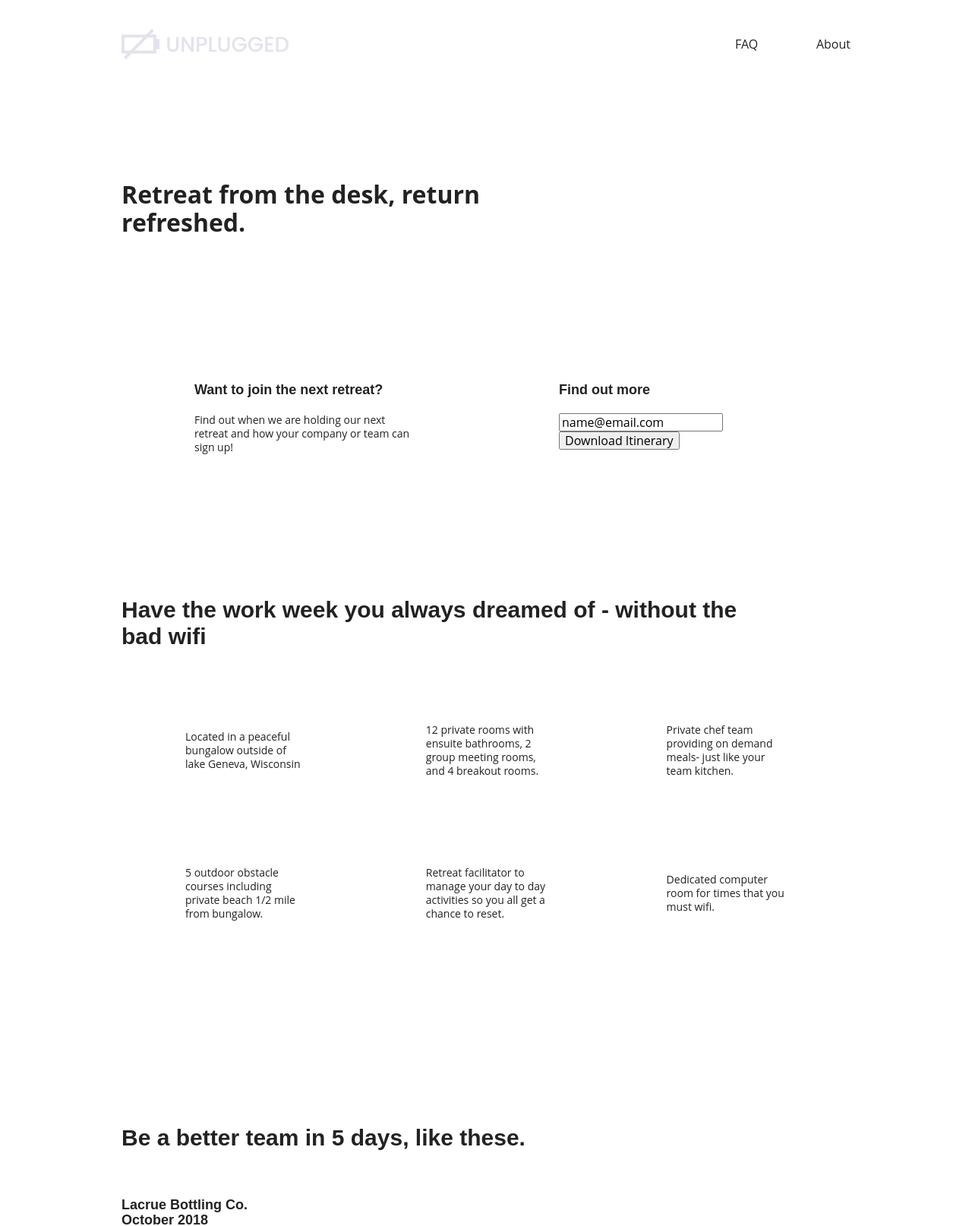
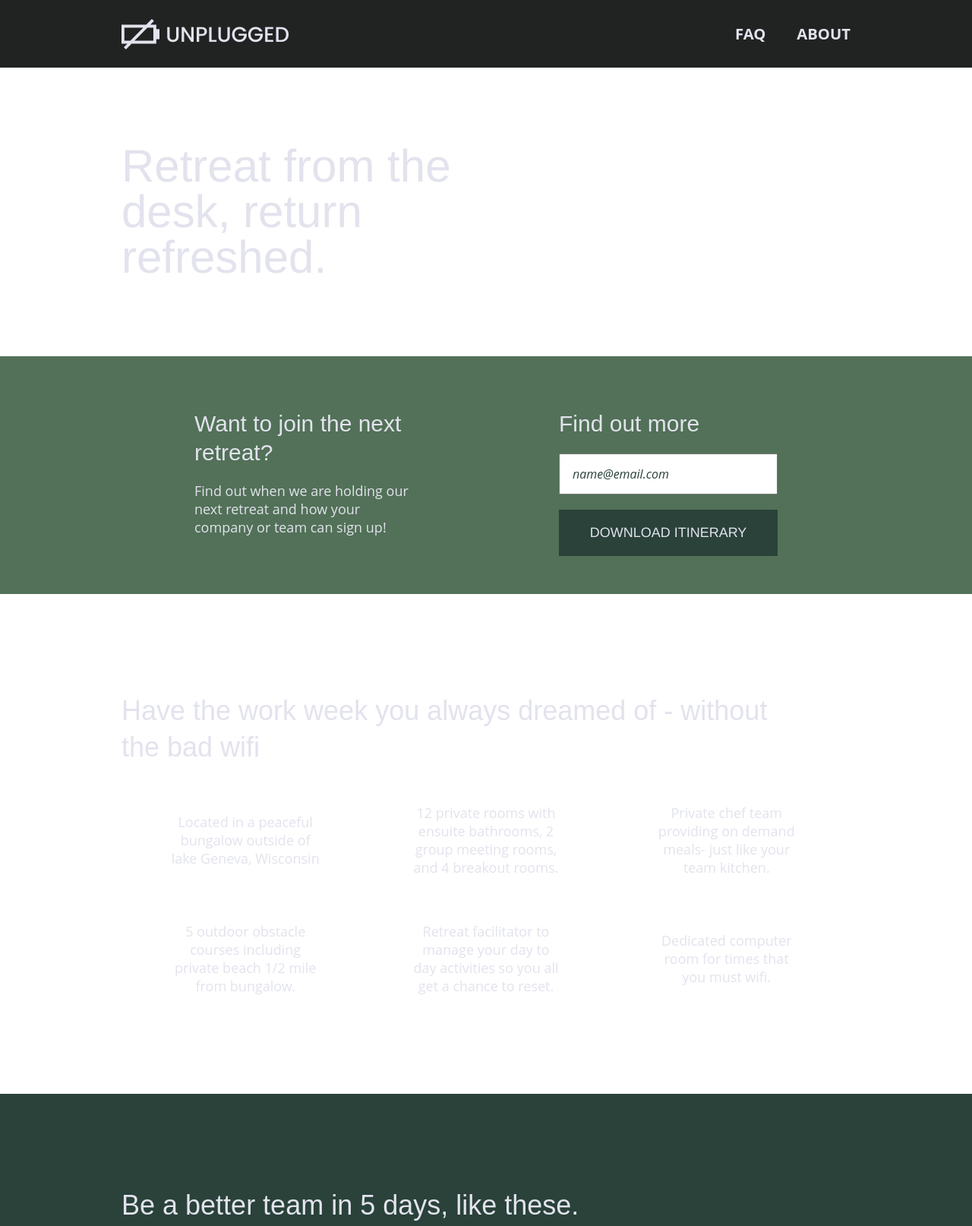
Before and after one commit to lc-designstudio/unplugged-retreat, a website built with Parcel: page index.html in a window 1280 px wide. Shown: the top 1614 px of the page at 76% size. Built offline with nearby package versions, Linux system fonts and the light colour scheme; a web font is replaced by a local one.

Commit message:
Added remaining styles

```diff
--- a/css/main.css
+++ b/css/main.css
@@ -96,6 +96,7 @@
   	font-size: 1em;
   	font-family: 'Open Sans', sans-serif;
   	text-align: left;
+		color: #e2e3ed;
 	}
 
 	ul,
@@ -111,6 +112,7 @@
 	h2 {
   	font-family: 'Poppins', sans-serif;
   	font-size: 1.875em;
+		font-weight: 500;
 	}
 
 	h3,
@@ -118,6 +120,7 @@
   	font-family: 'Poppins', sans-serif;
   	margin: 20px 0;
   	font-size: 1.125em;
+		font-weight: 500;
 	}
 
 	p {
@@ -140,6 +143,7 @@
 
 	 header,
 	 footer {
+		 background-color: #202322;
 	   display: flex;
 	   justify-content: center;
 	   align-items: center;
@@ -155,6 +159,7 @@
 	 }
 
 	 .header-divider {
+		 background: #3a3a3a;
 		 width: 100%;
   	 height: 1px;
   	 margin: 10px 0 20px 0;
@@ -166,6 +171,9 @@
 	   align-items: center;
 	   flex-flow: row wrap;
 		 width: 60%;
+		 font-weight: 700;
+		 text-transform: uppercase;
+		 font-size: 1.125em;
 	 }
 
 	 header nav ul {
@@ -174,8 +182,13 @@
 		 width: 100%;
 	 }
 
+	 header nav ul li {
+		 font-size: 1.125em;
+	 }
+
 	 footer {
 		 flex-direction: column;
+		 text-align: center;
 	 }
 
 	 footer p {
@@ -213,13 +226,46 @@
 	   flex-flow: row wrap;
 	 }
 
+	 .hero-area h1 {
+		 font-size: 2.25em;
+		 font-family: 'Poppins', Helvetica, Arial, sans-serif;
+		 font-weight: 500;
+		 line-height: 1.2;
+	 }
 	 /* Aside */
 
 	 aside {
+		 background-color: #527158;
 	   display: flex;
 	   justify-content: center;
 	   align-items: center;
 	   flex-flow: row wrap;
+	 }
+
+	 aside .form {
+		 margin-top: 30px;
+	 }
+
+	 input[type=text] {
+   	box-sizing: border-box;
+   	width: 100%;
+   	color: #2a423a;
+   	font-style: italic;
+   	padding: 1em;
+ 	}
+
+ 	input[type=button] {
+   	width: 100%;
+   	padding: 20px 0;
+   	margin-top: 20px;
+   	background-color: #2a423a;
+   	font-family: 'Poppins', Helvetica, Arial, sans-serif;
+   	font-weight: 500;
+   	font-size: 1.125em;
+   	color: #e2e3ed;
+   	border: none;
+   	text-align: center;
+   	text-transform: uppercase;
  	}
 
 	 /* Features */
@@ -234,10 +280,6 @@
 		 marging-bottom: 60px;
 	}
 
-	.features p {
-		marging: 0;
-	}
-
 	.features article {
 		marging-bottom: 63%;
 		margin: 30px 0;
@@ -250,9 +292,15 @@
 	   flex-flow: row wrap;
 	 }
 
+	 .features p {
+		 text-align: center;
+		 margin: 0;
+	 }
+
 	 /* Reviews */
 
 	 .reviews {
+		 background-color: #2a423a;
 	   display: flex;
 	   justify-content: center;
 	   flex-flow: row wrap;
@@ -260,6 +308,7 @@
 
 	 .reviews h2 {
 		 margin-bottom: 40px;
+		 line-height: 1;
 	 }
 
 	 .reviews h3 {
@@ -272,6 +321,7 @@
 	    ========================================================================== */
 
 	 .mission {
+		 background-color: #527158;
 	   display: flex;
 	   justify-content: center;
 	   align-items: center;
@@ -279,13 +329,14 @@
 	 }
 
 	 .contact-section {
+		 background-color: #2a423a;
 	   display: flex;
 	   justify-content: center;
 	   align-items: center;
 	   flex-flow: row wrap;
 	 }
 
-	 .contact-content {
+	 .contact-content p {
 		 margin: 0;
 	 }
 
@@ -294,6 +345,7 @@
 	    ========================================================================== */
 
 	 .faq {
+		 background-color: #527158;
 	   display: flex;
 	   justify-content: center;
 	   align-items: center;
@@ -308,9 +360,19 @@
 		 margin: 50px 0 0 0;
 	 }
 
+	 .faq h2 {
+		 marging-bottom: 40px;
+		 line-height: 1;
+	 }
+
 	 .faq-content {
 		 marging-bottom: 50px;
 	 }
+
+	 .faq-content h4 {
+  line-height: 1.333;
+  }
+
 /* ==========================================================================
    Helper classes
    ========================================================================== */
@@ -408,6 +470,16 @@
       margin: 100px 0;
     }
 
+		h2 {
+    	font-size: 2.25em;
+    	line-height: 1.333;
+		}
+
+		h3 {
+    	font-size: 1.5em;
+    	line-height: 1.25;
+		}
+
     /* Header */
     header {
       justify-content: space-around;
@@ -417,6 +489,10 @@
     header .content-wrapper {
       width: 100%;
       justify-content: space-between;
+    }
+
+		header figure {
+			width: 30%;
 		}
 
     header nav {
@@ -430,7 +506,13 @@
     .header-divider {
       display: none;
     }
+
     /* Hero Area */
+		.hero-area h1 {
+    	font-size: 3em;
+    	line-height: 1;
+    	margin: 0;
+	}
 
     /* Aside */
     aside .content-wrapper {
@@ -447,6 +529,11 @@
     }
 
     /* Features */
+
+		.features h2 {
+			margin-bottom: 20px;
+		}
+
     .features article {
       display: flex;
       justify-content: center;
@@ -456,7 +543,7 @@
     }
 
     .features .features-item-description {
-      width: 50%;
+      width: 62%;
     }
 
     /* Reviews */
@@ -465,8 +552,16 @@
       justify-content: space-between;
     }
 
+		.reviews h2 {
+			width: 85%;
+		}
     .reviews article div {
       width: 49%;
+    }
+
+		.reviews h3 {
+			width: 75%;
+			margin: 0;
 		}
 
     /* Footer */
@@ -483,6 +578,15 @@
 
   	footer .contact {
       margin-bottom: 0;
+    }
+
+		footer h4 {
+    	font-size: 1.5em;
+    	margin-bottom: 40px;
+		}
+
+  	footer p {
+      line-height: 1.285;
 	  }
 
   	footer .copyright {
@@ -515,6 +619,10 @@
       align-items: flex-start;
     }
 
+		.contact-content h4 {
+			font-size: 1.5em;
+		}
+
     /* ==========================================================================
      FAQ Page
      ========================================================================== */
@@ -531,18 +639,43 @@
       width: 100%;
     }
 
+		.faq h4,
+  	.faq p {
+      font-size: .875em;
+      line-height: 1.125;
+  	}
+
 		}
 
 
 	@media only screen and (min-width: 1200px) {
 
+	header {
+		padding: 15px 0;
+	}
+
 	.content-wrapper {
     max-width: 960px;
+  }
+
+	h2 {
+	 font-size: 2.25em;
+ 	}
+
+ 	h3,
+ 	h4 {
+		font-size: 1.875em;
+ 	}
+
+ 	p {
+		 font-size: 1.125em;
+		 line-height: 1.333;
  	}
 
   /* Hero */
   .hero-area h1 {
     width: 60%;
+		font-size: 3.75em;
 	}
 
   /* Aside */
@@ -553,6 +686,10 @@
   aside .content-wrapper .form-description,
   aside .content-wrapper .form {
     width: 30%;
+  }
+
+	.form-description p {
+		font-size: 1.125em;
 	}
 
   /* Features */
@@ -566,8 +703,43 @@
   }
 
   /* Reviews */
+	.reviews h2 {
+		padding-bottom: 50px;
+	}
   .reviews article div {
     width: 42%;
+  }
+
+	footer h4 {
+		font-size: 1.875em;
+	}
+
+	/* ==========================================================================
+  About Page
+  ========================================================================== */
+
+  .mission h2,
+  .contact-section .content-wrapper h2 {
+      width: 95%;
+      font-size: 3em;
+  }
+
+  .contact-content h4 {
+    font-size: 1.875em;
+  }
+
+  /* ==========================================================================
+  FAQ Page
+  ========================================================================== */
+  .faq h2 {
+    width: 100%;
+    font-size: 3em;
+  }
+
+  .faq h4,
+  .faq p {
+      font-size: 1.125em;
+      line-height: 1;
   }
 
 	}
```
Lines whose indentation alone changed are shown as unchanged.
